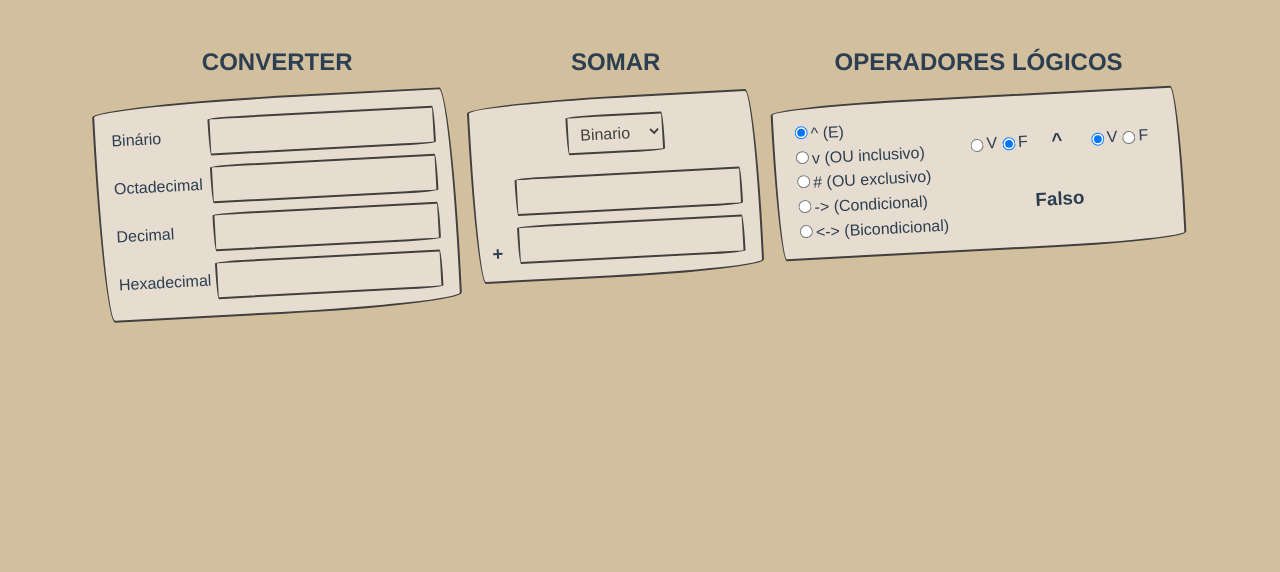
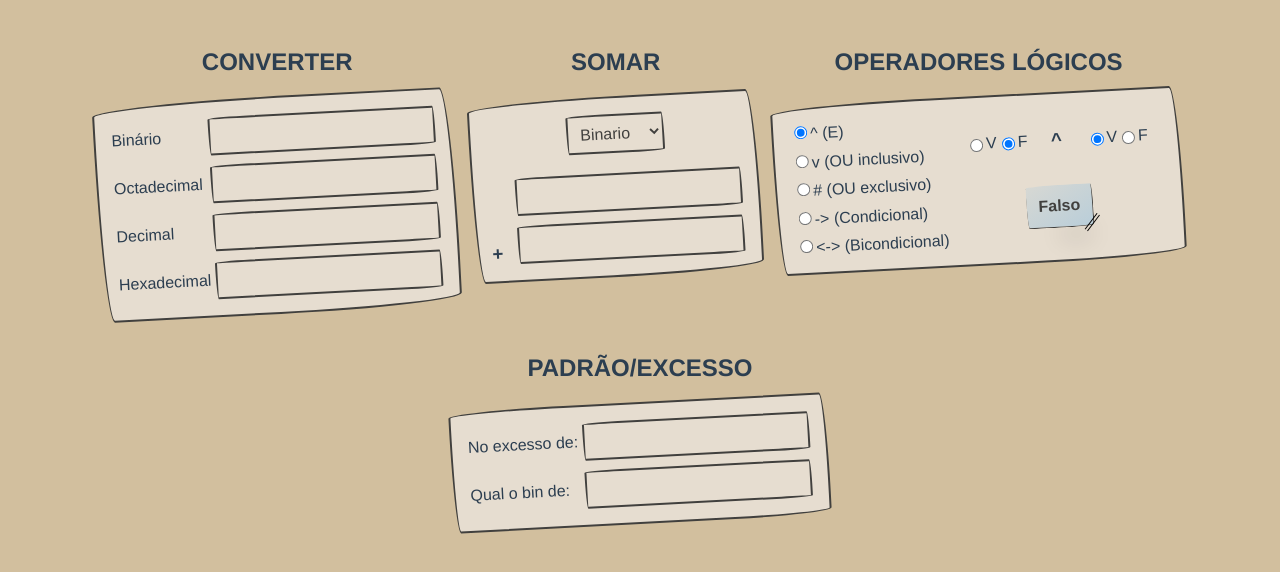
Before and after one commit to LuizFellype/base-caculator, a Vue app: page / in a window 1280 px wide. Shown: the top 572 px of the page. Built offline with nearby package versions, Linux system fonts and the light colour scheme.

Commit message:
feta: pattern and excess calculation

```diff
--- a/src/App.vue
+++ b/src/App.vue
@@ -3,19 +3,19 @@
     <div class="content-spaces">
       <h2>CONVERTER</h2>
       <form class="card" @change="handleConvertSubmit($event)">
-        <div class="d-flex justify-between align-center">
+        <div class="inline-between">
           <label for="2">Binário</label>
           <input class='input' type="number" v-model="binary" id="2">
         </div>
-        <div class="pt-10 d-flex justify-between align-center">
+        <div class="pt-10 inline-between">
           <label for="8">Octadecimal</label>
           <input class='input' type="number" v-model="octal" id="8">
         </div>
-        <div class="pt-10 d-flex justify-between align-center">
+        <div class="pt-10 inline-between">
           <label for="10">Decimal</label>
           <input class='input' type="number" v-model="dec" id="10">
         </div>
-        <div class="pt-10 d-flex justify-between align-center">
+        <div class="pt-10 inline-between">
           <label for="16">Hexadecimal</label>
           <input class='input' type="text" v-model="hexa" id="16">
         </div>
@@ -42,12 +42,23 @@
           </div>
 
         </form>
-      <span>{{ sumResult }}</span>
+        <div v-if="sumData.result" class="mt-10  result">
+
+          <div  class="d-flex justify-around align-center">
+            <h3 class="m-reset">{{ sumData.calc }} </h3>
+            <h3 class="m-reset"> = </h3>
+            <h3 class="m-reset result">{{sumData.result}}</h3>
+          </div>
+        </div>
       </div>
     </div>
 
     <div class="content-spaces">
       <Operadores />
+    </div>
+
+    <div class="content-spaces">
+      <ExcessOf />
     </div>
   </div>
 </template>
@@ -56,11 +67,13 @@
 import Operadores from './components/Operadores.vue'
 import bases from 'base-converter'
 import { sumBase } from './helpers/sum.js'
+import ExcessOf from './components/ExcessOf.vue'
 
 export default {
   name: 'App',
   components: {
     Operadores,
+    ExcessOf,
   },
   data() {
     return {
@@ -72,7 +85,7 @@ export default {
       base: '2',
       n1: '',
       n2: '',
-      sumResult: '',
+      sumData: {},
     }
   },
   watch: {
@@ -132,9 +145,9 @@ export default {
       if (!this.n1 || !this.n2) return
 
       const sum = sumBase(this.base)
-      const sumResult = sum(this.n1, this.n2)
+      const result = sum(this.n1, this.n2)
 
-      this.sumResult = `${this.n1} + ${this.n2} = ${sumResult}`
+      this.sumData = { calc: `${this.n1} + ${this.n2}`, result }
       this.n1 = ''
       this.n2 = ''
     }
@@ -191,6 +204,10 @@ body {
   margin-bottom: 10px;
 }
 
+.mx-auto {
+  margin-left: auto;
+  margin-right: auto;
+}
 .m-auto {
   margin: auto;
 }
@@ -214,8 +231,21 @@ body {
 .justify-center {
   justify-content: center;
 }
+.justify-start {
+  justify-content: flex-start;
+}
 .align-center {
   align-items: center;
+}
+.center {
+  justify-content: center;
+  align-items: center;
+}
+.align-start {
+  align-items: flex-start;
+}
+.as-start {
+  align-self: flex-start;
 }
 .as-end {
   align-self: flex-end;
@@ -225,6 +255,17 @@ body {
 }
 .content-spaces {
   margin-top: 20px;
+}
+
+.inline-between {
+  display: flex;
+  justify-content: space-between;
+  align-items: center;
+}
+.inline-around {
+  display: flex;
+  justify-content: space-around;
+  align-items: center;
 }
 
 .border {
@@ -262,4 +303,39 @@ body {
   transform: rotate(-3deg);
 }
 
+.result {
+  border-bottom-left-radius: 15px 255px;
+  border-bottom-right-radius: 225px 15px;
+  border-top-left-radius: 255px 15px;
+  border-top-right-radius: 15px 225px;
+  transition: all 235ms ease 0s;
+  box-shadow: 15px 28px 25px -18px rgb(0 0 0 / 20%);
+  transition: all 235ms ease-in-out 0s;
+  align-self: center;
+  border-right: 1px solid #41403e;
+  border-bottom: 1px solid #41403e;
+  color: #41403e;
+  display: inline-block;
+  font-size: 1rem;
+  outline: 0;
+  padding: .75rem;
+  background-image: linear-gradient(to bottom right, transparent -50%, #55acee4f);
+  position: relative;
+}
+.result::after {
+  content: '';
+  width: 20px;
+  height: 2px;
+  border-bottom: 1px solid black;
+  border-top: 1px solid black;
+  position: absolute;
+  bottom: 1px;
+  right: -9px;
+  transform: rotate(-50deg)
+}
+
+.info {
+  color: #969085
+}
+
 </style>
--- /dev/null
+++ b/src/components/ExcessOf.vue
@@ -0,0 +1,49 @@
+<template>
+  <h2>PADRÃO/EXCESSO</h2>
+  <form @change="handleEnter" class="card">
+      <div class="d-flex f-dir-col">
+        <div class="inline-between">
+            <label for="excessOfId">No excesso de:</label>
+            <input class='input' type="number" v-model="excess" id="excessOfId">
+        </div>
+        <div class="inline-between pt-10">
+            <label for="numberToFindOutId">Qual o bin de:</label>
+            <input class='input' type="number" v-model="numberToFind" id="numberToFindOutId">
+        </div>
+
+        <div class="inline-around" v-if="result && resultBase">
+            <label class="info">Resultado na base de {{resultBase}}</label>
+            <h3 class='result'>{{result}}</h3>
+        </div>
+    </div>
+  </form>
+</template>
+
+<script>
+import { excessOf } from "../helpers/excessOf";
+export default {
+    name: 'ExcessOf',
+    data() {
+        return {
+            excess: '',
+            numberToFind: '',
+            result: '',
+            resultBase: '',
+        }
+    },
+    methods: {
+        handleEnter() {
+            if (!this.excess || !this.numberToFind) return
+
+            const {baseOf, bin} = excessOf(Number(this.excess), Number(this.numberToFind))
+            this.result = bin
+            this.resultBase = baseOf
+        }
+    }
+}
+</script>
+
+<!-- Add "scoped" attribute to limit CSS to this component only -->
+<style scoped>
+
+</style>
--- a/src/components/Operadores.vue
+++ b/src/components/Operadores.vue
@@ -26,7 +26,8 @@
           </template>
         </div>
       </div>
-      <h3>{{result}}</h3>
+
+      <h3 class='result'>{{result}}</h3>
     </div>
   </form>
 </template>
@@ -44,11 +45,11 @@ export default {
   data() {
     return {
       operators: [
-        { id: operators['^'], label: '^ (E)' },
-        { id: operators['v'], label: 'v (OU inclusivo)' },
-        { id: operators['#'], label: '# (OU exclusivo)' },
-        { id: operators['->'], label: '-> (Condicional)' },
-        { id: operators['<->'], label: '<-> (Bicondicional)' },
+        { id: operators['^'], label: '^ (E)', link: 'https://www.flaticon.com/br/premium-icon/icons/svg/3512/3512324.svg' },
+        { id: operators['v'], label: 'v (OU inclusivo)', link: 'https://www.flaticon.com/br/premium-icon/icons/svg/3512/3512387.svg' },
+        { id: operators['#'], label: '# (OU exclusivo)', link: 'https://www.flaticon.com/br/premium-icon/icons/svg/3512/3512522.svg' },
+        { id: operators['->'], label: '-> (Condicional)', link: '' },
+        { id: operators['<->'], label: '<-> (Bicondicional)', link: '' },
       ],
       selectedOperator: '^',
 
--- /dev/null
+++ b/src/helpers/excessOf.js
@@ -0,0 +1,17 @@
+import bases from "base-converter";
+
+export const excessOf = (excessParam, numberToFindOut) => {
+    const BIN_excessParam = bases.decToBin(excessParam)
+    const baseOf = BIN_excessParam.length
+    let BIN_numberFoundOut = bases.decToBin(excessParam + numberToFindOut)
+
+    if (BIN_numberFoundOut.length < baseOf) {
+        const diff = baseOf - BIN_numberFoundOut.length
+        BIN_numberFoundOut = `${'0'.repeat(diff)}${BIN_numberFoundOut}`
+    }
+
+    return {
+        bin: BIN_numberFoundOut,
+        baseOf
+    }
+}
```
Also changed, not shown: 1 other file (tests, documents, lock files or other folders). Lines whose indentation alone changed are shown as unchanged.
